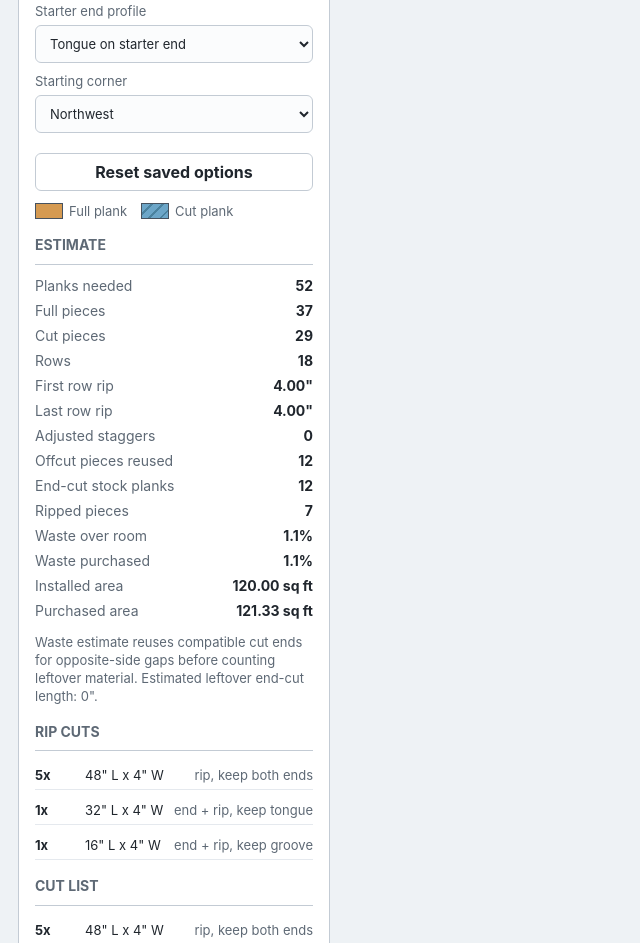
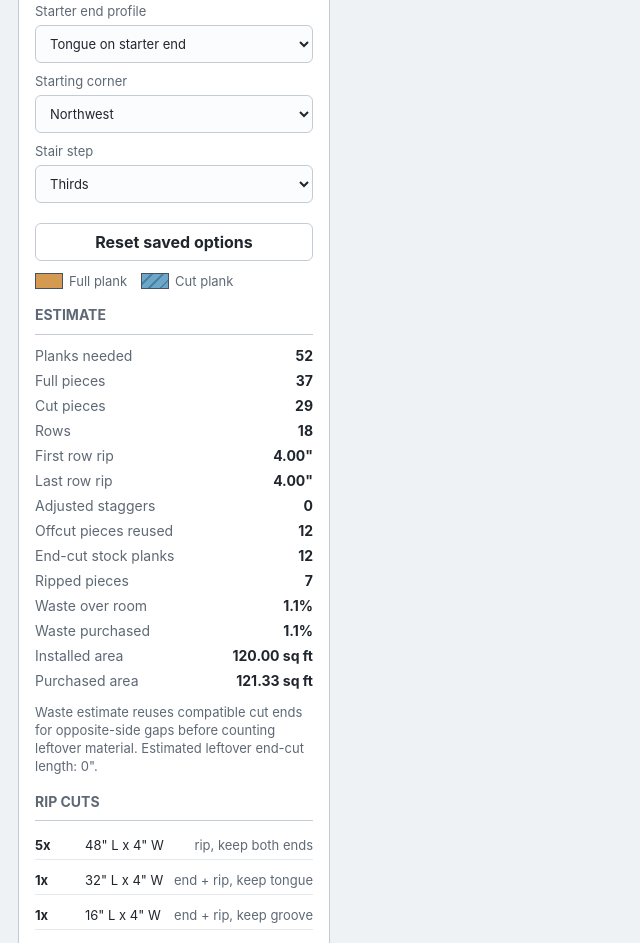
Before and after one commit to zmad5306/PlankFlooringInstallVisualizer, a website: page index.html in a window 1280 px wide. Shown: the part 786-1729 px from the top of the page, without its empty margins (0-640 px from the left). Drawn offline with Linux system fonts and the light colour scheme.

Commit message:
Add selectable stair step pattern

```diff
--- a/app.js
+++ b/app.js
@@ -19,6 +19,7 @@ const DEFAULT_SETTINGS = {
   minRipWidth: "2",
   orientation: "long",
   startCorner: "NW",
+  staggerDivisions: "3",
   starterProfile: "tongue"
 };
 
@@ -99,6 +100,7 @@ function currentInputs() {
     minRipWidth: nonNegativeValue("minRipWidth", "Minimum rip width"),
     orientation: document.querySelector("input[name='orientation']:checked").value,
     startCorner: document.getElementById("startCorner").value,
+    staggerDivisions: numberValue("staggerDivisions", "Stair step"),
     starterProfile: document.getElementById("starterProfile").value
   };
 }
@@ -131,6 +133,7 @@ function readSettingsFromControls() {
     minRipWidth: document.getElementById("minRipWidth").value,
     orientation: selectedOrientationControl()?.value || DEFAULT_SETTINGS.orientation,
     startCorner: document.getElementById("startCorner").value,
+    staggerDivisions: document.getElementById("staggerDivisions").value,
     starterProfile: document.getElementById("starterProfile").value
   };
 }
@@ -153,6 +156,7 @@ function applySettings(settings) {
   document.getElementById("minEndCut").value = merged.minEndCut;
   document.getElementById("minRipWidth").value = merged.minRipWidth;
   document.getElementById("startCorner").value = merged.startCorner;
+  document.getElementById("staggerDivisions").value = merged.staggerDivisions;
   document.getElementById("starterProfile").value = merged.starterProfile;
 
   const orientation = document.querySelector(`input[name='orientation'][value='${merged.orientation}']`);
@@ -775,7 +779,7 @@ function mergeIntervals(intervals) {
 }
 
 function buildLayout(room, values) {
-  const { plankLength, plankWidth, minEndCut, minRipWidth } = values;
+  const { plankLength, plankWidth, minEndCut, minRipWidth, staggerDivisions } = values;
   const layoutRoom = layoutRoomForInstall(room, values);
   const rowDepth = layoutRoom.height;
   const blockedRects = wallBlockedRects(values).map((rect) => roomWallToLayoutRect(rect, room, values));
@@ -836,7 +840,7 @@ function buildLayout(room, values) {
   for (let row = 0; row < rowBoundaries.length - 1; row += 1) {
     const rowStart = rowBoundaries[row];
     const rowEnd = rowBoundaries[row + 1];
-    const nominalOffset = (row % 3) * plankLength / 3;
+    const nominalOffset = (row % staggerDivisions) * plankLength / staggerDivisions;
     const rowIntervals = intervalsForRow(rowStart, rowEnd);
     intervalsByRow.set(row, rowIntervals);
     if (!rowIntervals.length) {
--- a/index.html
+++ b/index.html
@@ -127,6 +127,13 @@ N 120</textarea>
           <option value="SE">Southeast</option>
         </select>
       </label>
+      <label>Stair step
+        <select id="staggerDivisions">
+          <option value="2">Halves</option>
+          <option value="3" selected>Thirds</option>
+          <option value="4">Fourths</option>
+        </select>
+      </label>
       <button id="resetSettings" type="button" class="secondary-button">Reset saved options</button>
 
       <div class="legend">
```
Also changed, not shown: README.md.
